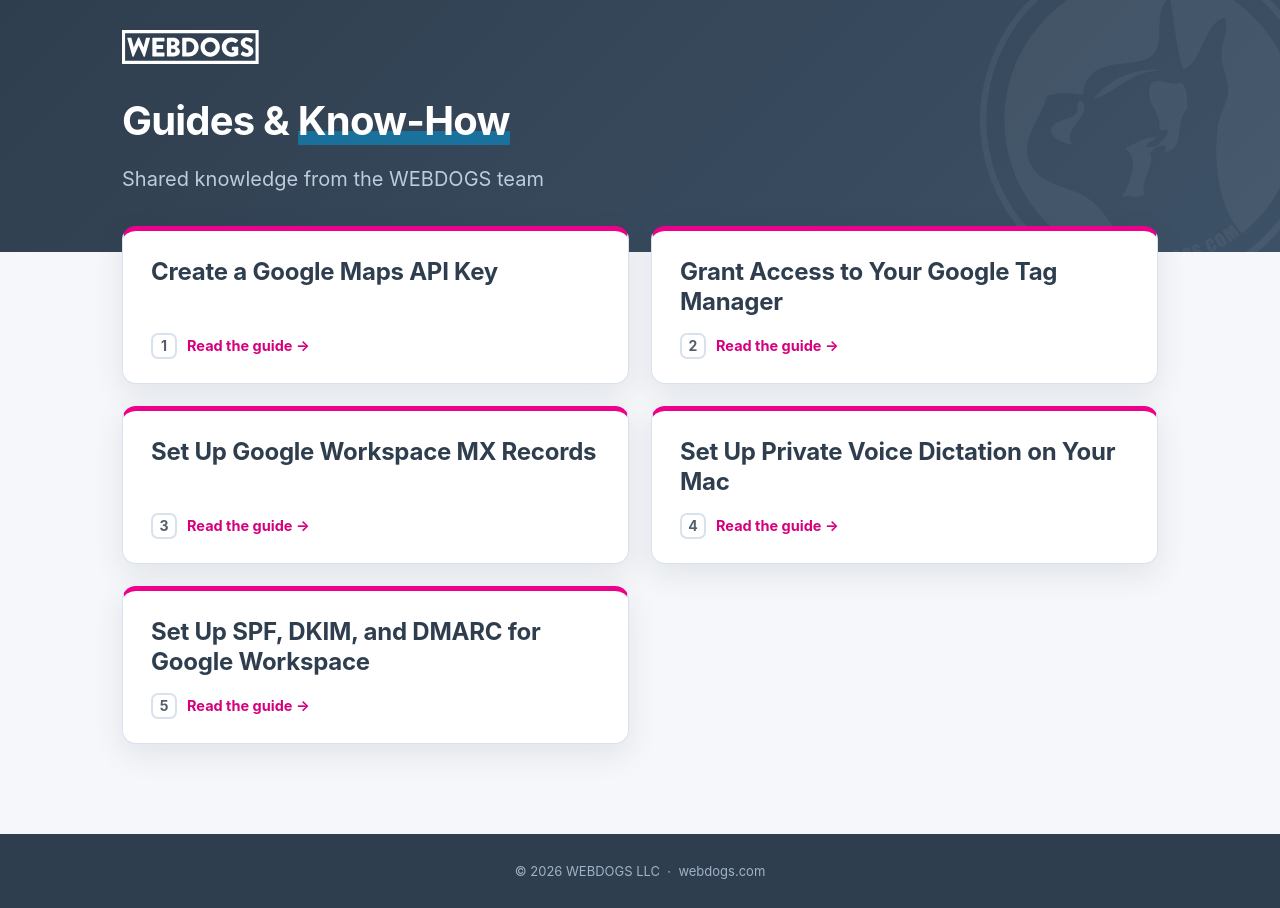
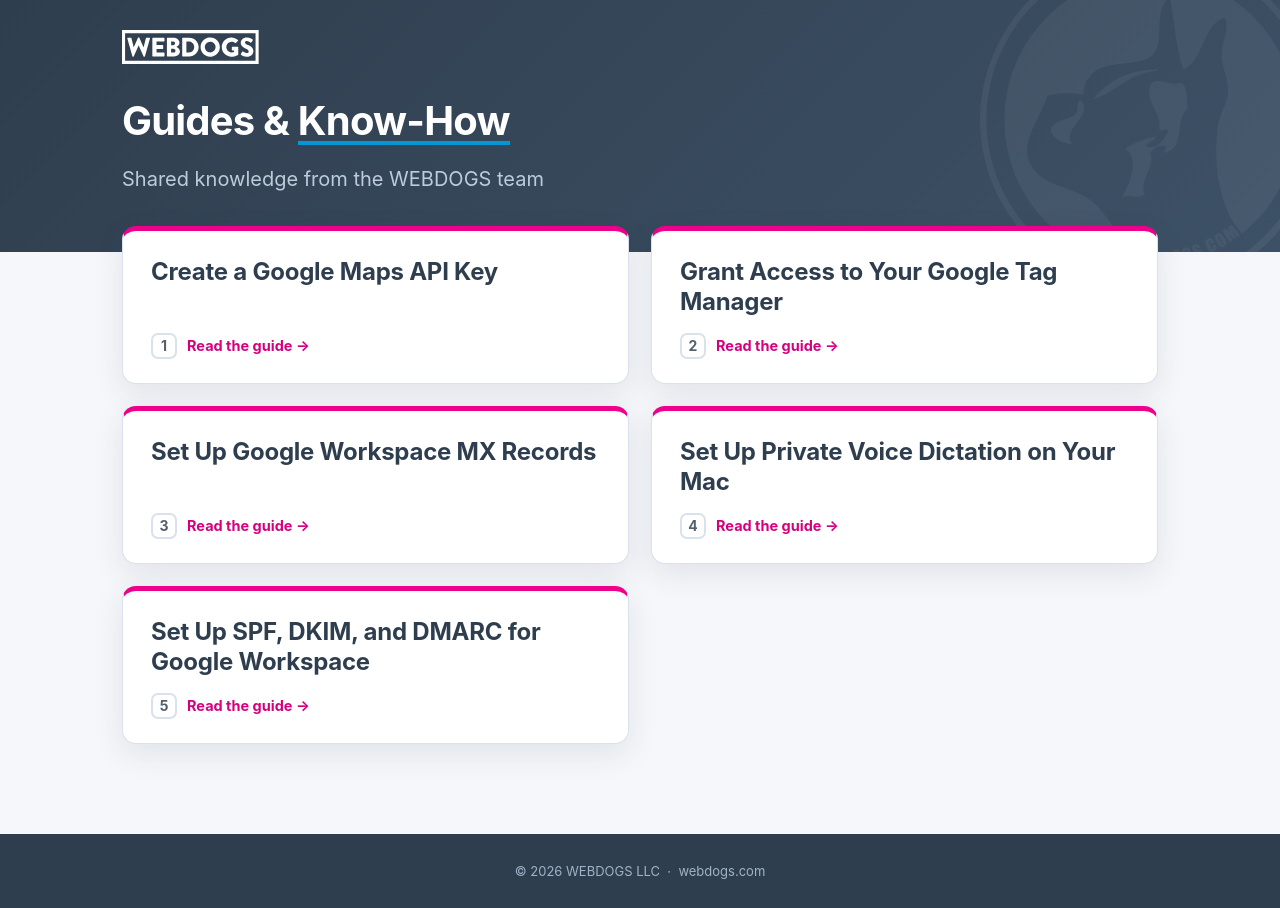
Before and after one commit to theWEBDOGS/guides, a Jekyll site: the page built from index.md, in a window 1280 px wide. Built offline with Jekyll 4.4.1, drawn with Linux system fonts in a browser that asks for light colours; some web fonts are replaced.

Commit message:
Publish guides (2026-06-11) [generated]

```diff
--- a/assets/css/guides.css
+++ b/assets/css/guides.css
@@ -69,7 +69,7 @@ body.home { background: var(--paper); }
   font-size: 40px; line-height: 1.15; letter-spacing: -.02em; /* unified with .band h1 */
   font-weight: 700; max-width: 640px;
 }
-.hero h1 .u { box-shadow: inset 0 -14px 0 rgba(5, 150, 213, .55); }
+.hero h1 .u { box-shadow: inset 0 -4px 0 var(--blue); } /* brand-line weight — matches the 4px h2 bars */
 .hero .lede { color: #bcccdc; font-size: 20px; margin-top: 18px; max-width: 560px; }
 
 .home-main { max-width: 1100px; margin: -26px auto 0; padding: 0 32px 90px; position: relative; }
```
